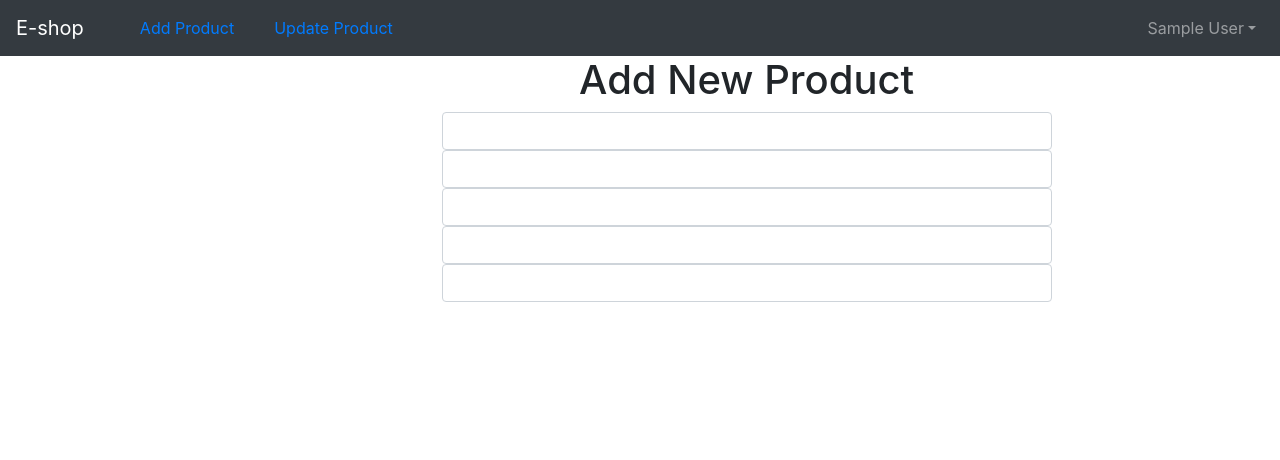
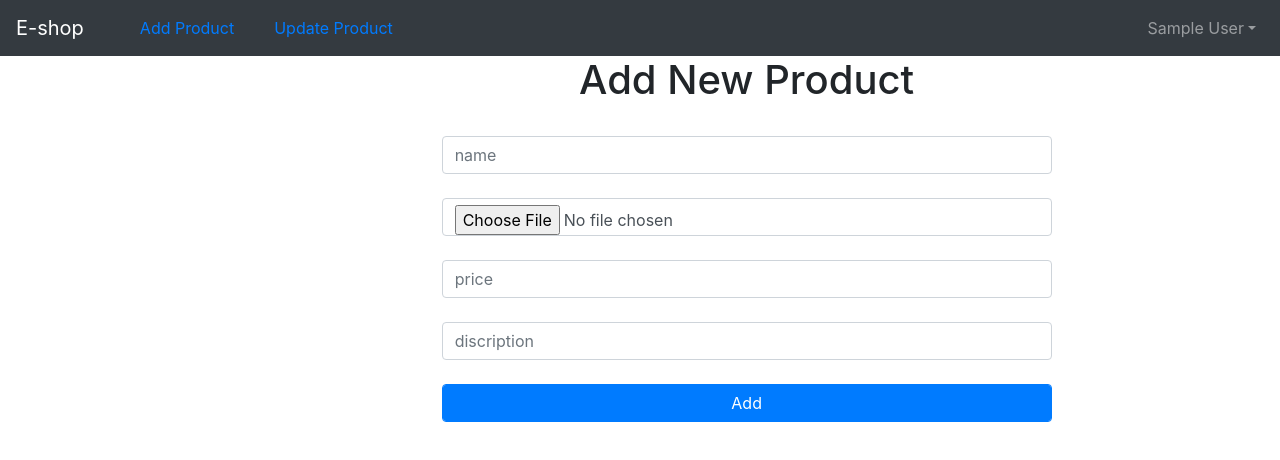
Before and after one commit to badhon1512/e-commerce-dashboard, a React (Create React App) app: page /add in a window 1280 px wide. Shown: the top 460 px of the page. Built offline with nearby package versions, Linux system fonts and the light colour scheme; sample sign-in values are in the browser's storage.

Commit message:
AddProduct module UI design and form validation have done

```diff
--- a/src/AddProduct.js
+++ b/src/AddProduct.js
@@ -1,23 +1,88 @@
+import Header from './Header';
+import {useState} from 'react'
 
-import Header from './Header';
 
 function AddProduct()
 {
 
 
+
+  const [productInfo,setProductInfo]=useState({name:"",picture:"",price:"",description:""})
+
+  const [blankValue,setBlankValue]=useState({name:"",picture:"",price:"",description:""})
+
+
+  const addProductHandle=()=>{
+
+    console.log(productInfo)
+
+
+    let check={name:"",picture:"",price:"",description:""}
+    if(productInfo.name&&productInfo.picture&&productInfo.price&&productInfo.description)
+    {
+
+
+
+
+    }
+
+    else
+    {
+
+      if(productInfo.name==="")
+      {
+        check.name="please enter product name"
+      }
+      if(productInfo.picture==="")
+      {
+        check.picture="please enter product picture"
+      }
+
+      if(productInfo.price==="")
+      {
+        check.price="please enter product price"
+      }
+      if(productInfo.description==="")
+      {
+        check.description="please enter product description"
+      }
+
+
+
+
+    }
+
+    setBlankValue(check)
+
+  }
+
+
   return(
-    <>
+    <div>
     <Header/>
     <div className='col-sm-6 offset-sm-4'>
 
       <h1>Add New Product</h1>
-      <input type='text' className='form-control' />
-      <input type='text' className='form-control' />
-      <input type='text' className='form-control' />
-      <input type='text' className='form-control' />
-      <input type='text' className='form-control' />
+      <br/>
+      <input type='text' value={productInfo.name} onChange={(e)=>{setProductInfo({...productInfo,name:e.target.value})}}className='form-control' placeholder="name" />
+      {blankValue.name}
+      <br/>
+      <input type='file' onChange={(e)=>{setProductInfo({...productInfo,picture:e.target.files[0]})}} className='form-control' placeholder="file" />
+
+      {blankValue.picture}
+      <br/>
+      <input type='text'  value={productInfo.price} onChange={(e)=>{setProductInfo({...productInfo,price:e.target.value})}} className='form-control' placeholder="price" />
+      {blankValue.price}
+      <br/>
+
+
+      <input type='text' value={productInfo.description} onChange={(e)=>{setProductInfo({...productInfo,description:e.target.value})}} className='form-control' placeholder="discription" />
+      {blankValue.description}
+      <br/>
+
+      <button onClick={addProductHandle} class="form-control btn btn-primary">Add</button>
     </div>
-    </>
+    </div>
   )
 }
 
```
Also changed, not shown: 1 other file (tests, documents, lock files or other folders).
